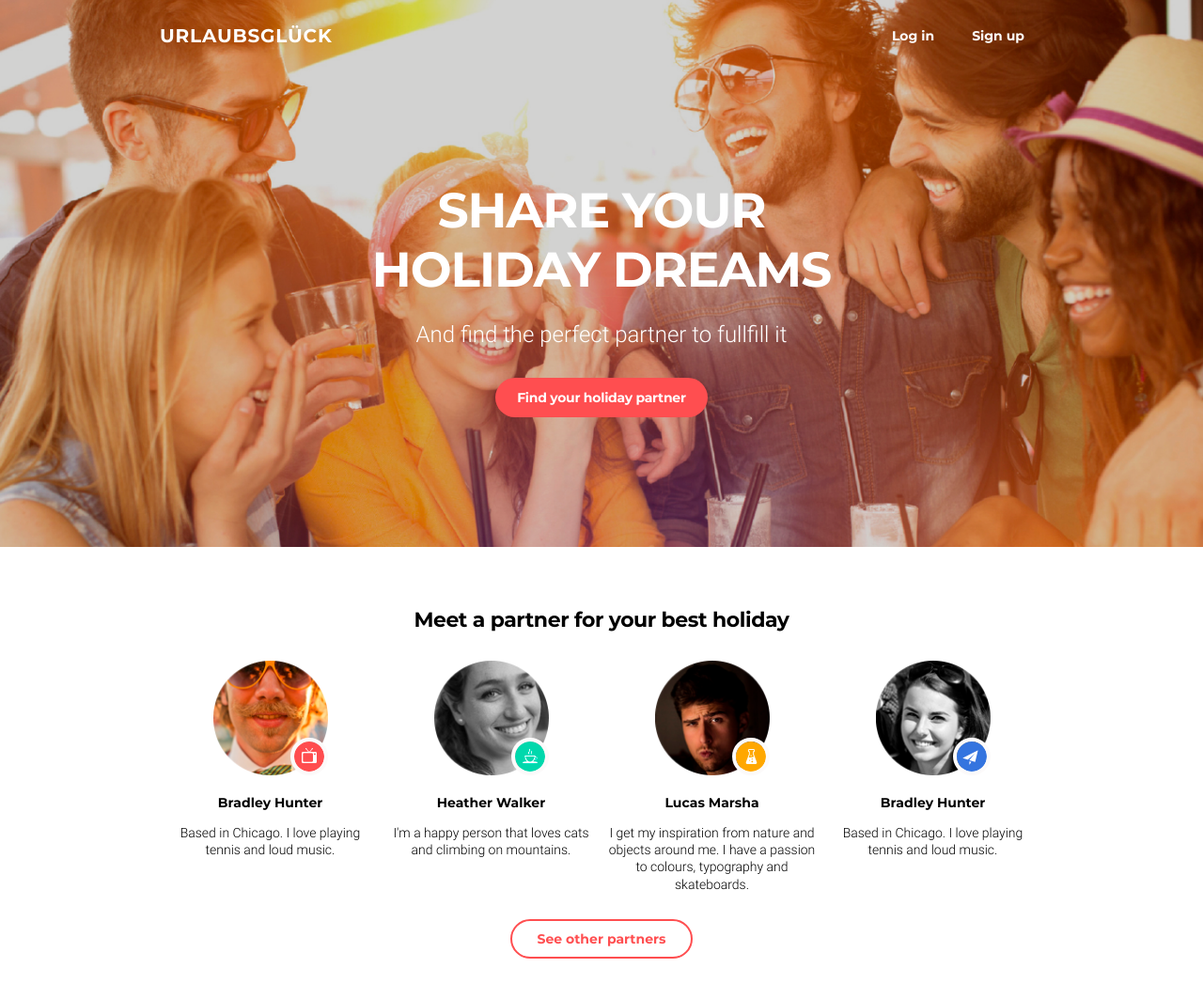
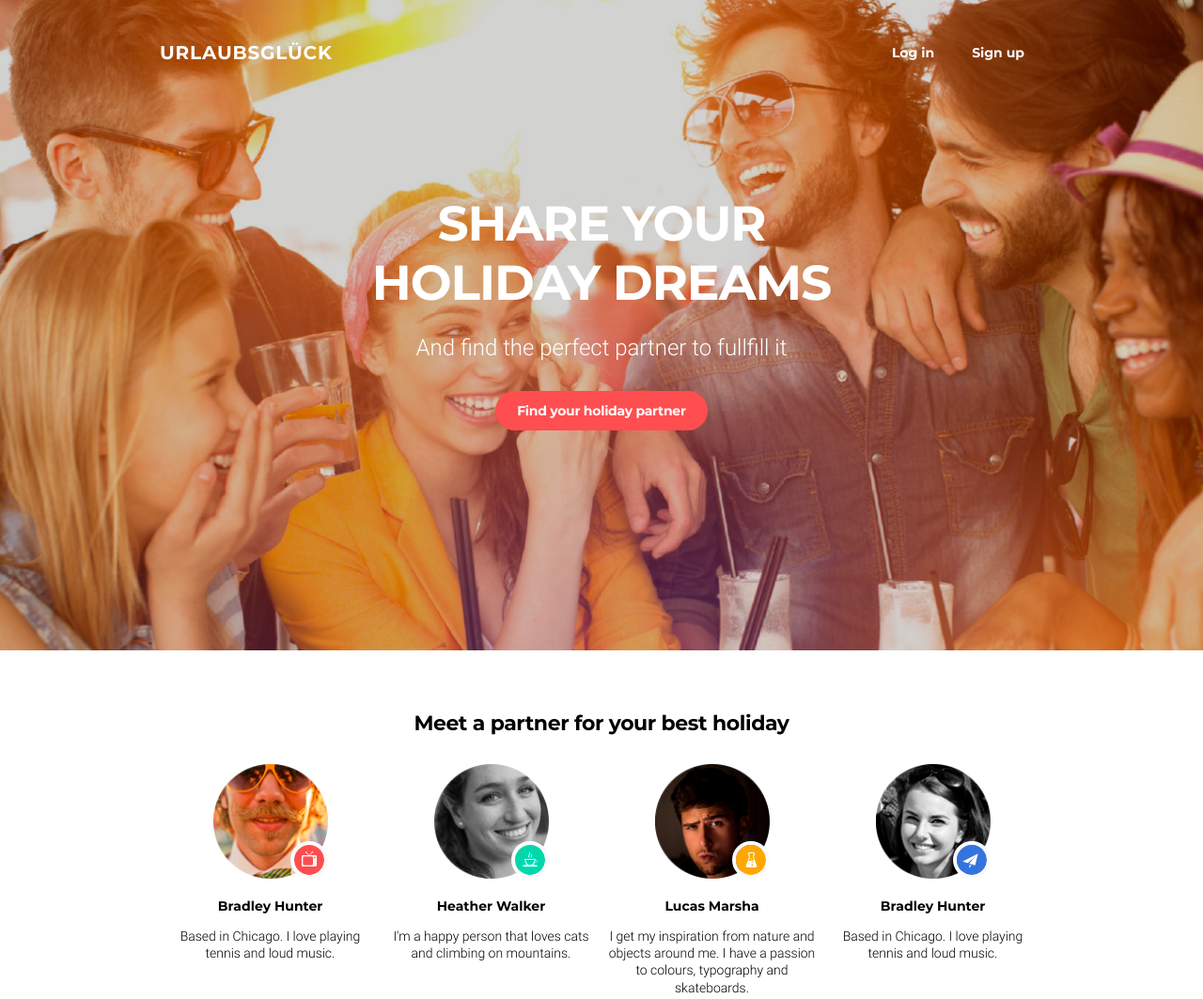
Before and after one commit to kozachenko-mm/goit-fe-course, a plain HTML site: page module-08/index.html in a window 1280 px wide. Shown: the top 1063 px of the page at 94% size. Drawn offline with Linux system fonts and the light colour scheme; files whose address does not match are found by name.

Commit message:
resubmit hw-08

```diff
--- a/module-08/css/media.css
+++ b/module-08/css/media.css
@@ -1,17 +1,19 @@
-@media (min-width: 768px)   {
+@media (min-width: 768px) {
+  header {
+    padding-bottom: 234px;
+  }
   .container {
     width: 768px;
   }
-  .header {
-    padding: 38px 0 234px;
-  }
-  .header {
+  nav {
     display: flex;
     justify-content: space-between;
     flex-direction: row-reverse;
     align-items: center;
-    padding: 0 50px;
-    margin-bottom: 134px;
+    padding: 18px 50px 110px;
+    width: 768px;
+    margin: 0 auto 26px;
+    box-sizing: border-box;
   }
   .enter,
   .logo {
@@ -42,8 +44,7 @@
     justify-content: space-around;
   }
   .item-partner {
-
-    margin-bottom:26px;
+    margin-bottom: 56px;
   }
   .item-partner-2 {
     order: 2;
@@ -59,17 +60,20 @@
 }
 
 @media (min-width: 940px) {
-  .container {
+
+  nav {
+    width: 940px;
+    margin: 0 auto;
+    padding: 18px 0 130px;
+
+  }
+.container {
     width: 940px;
   }
-  .header {
-    padding: 0;
+  .box-partner {
+    width: 100%;
   }
-  .box-partner {
-      width: 100%;
-
-  }
-  .item-partner{
+  .item-partner {
     margin: 0;
   }
 }
--- a/module-08/css/style.css
+++ b/module-08/css/style.css
@@ -55,6 +55,7 @@ header {
   background-repeat: no-repeat;
   padding: 18px 0 138px;
   margin-bottom: 64px;
+  text-align: center;
 }
 
 .enter {
@@ -73,15 +74,20 @@ header {
 .enter button:hover {
   border: 2px solid rgba(255, 255, 255, 1);
 }
+nav {
+  margin-bottom: 26px;
+}
 
 .logo {
   display: block;
+  margin: 0 auto;
   text-decoration: none;
   font-size: 20px;
   letter-spacing: 0.04em;
-  margin-bottom: 26px;
+
 }
 .title {
+  width: 320px;
   font-size: 30px;
   text-transform: uppercase;
   margin: 0 auto 10px;
@@ -96,6 +102,8 @@ header {
   margin: 0 auto 14px;
 }
 .find {
+  display: block;
+  margin: 0 auto;
   background-color: #ff4e50;
   cursor: pointer;
   border: none;
--- a/module-08/index.html
+++ b/module-08/index.html
@@ -10,18 +10,18 @@
   </head>
   <body>
     <header>
-      <div class="container">
-        <div class="header">
+
+        <nav>
           <div class="enter">
             <button type="button">Log in</button>
             <button type="button">Sign up</button>
           </div>
           <a href="#" class="logo">urlaubsglück</a>
-        </div>
+        </nav>
         <h1 class="title">Share your holiday dreams</h1>
-        <h2 class="sub-title">And find the perfect partner to fullfill it</h2>
+        <h4 class="sub-title">And find the perfect partner to fullfill it</h4>
         <button class="find">Find your holiday partner</button>
-      </div>
+
     </header>
 
     <section class="partner container">
```
